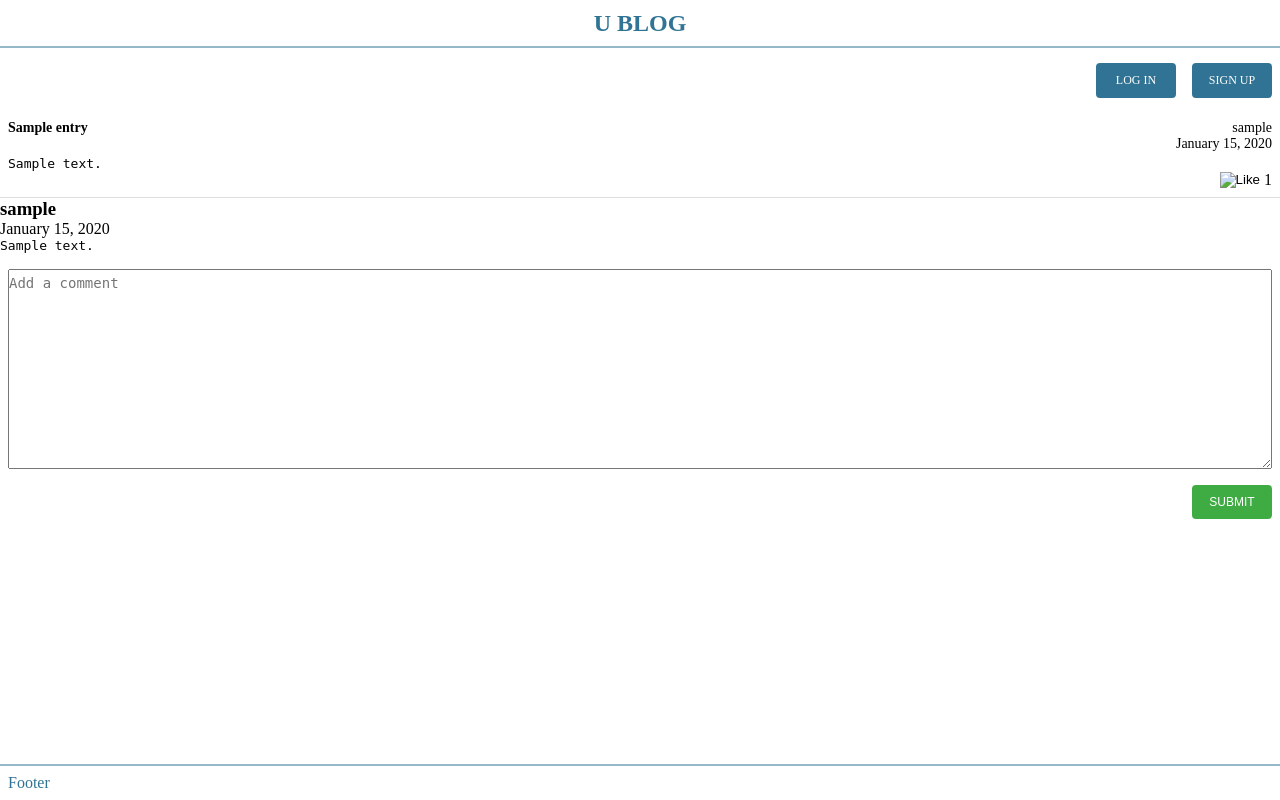
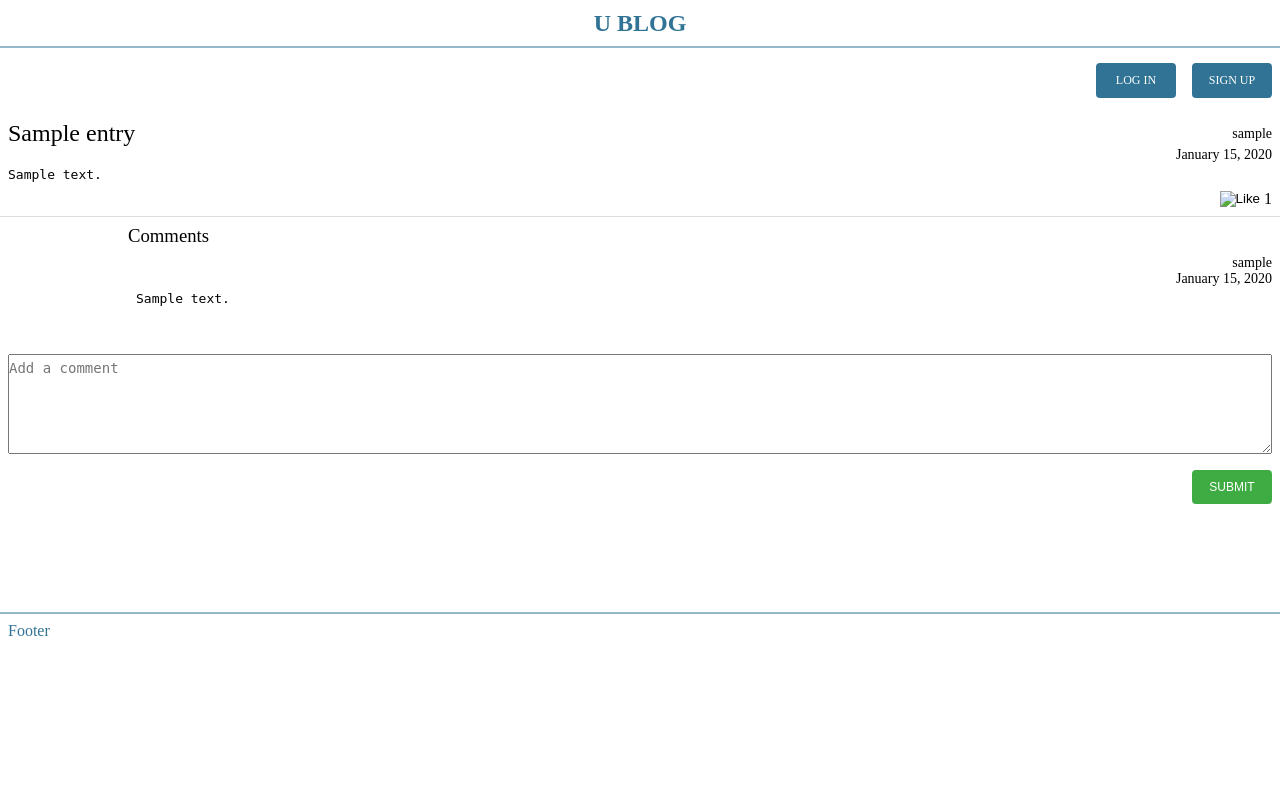
Before and after one commit to oscarchang1226/multi-user-blog, a Python web app: template templates/entry.html in a window 1280 px wide. Run offline with Jinja, Linux system fonts and the light colour scheme; the template is opened without the code that fills it: most values are stand-ins (such as "Sample title", 1, 10 or a date in 2020).

Commit message:
more styling

```diff
--- a/css/index.css
+++ b/css/index.css
@@ -6,7 +6,7 @@
 }
 
 body {
-    height: 100vh;
+    height: 100%;
     width: 100%;
     display: flex;
     flex-direction: column;
@@ -77,7 +77,7 @@ nav {
     box-shadow: 2px 2px 5px 1px rgba(0,0,0, .4);
 }
 
-main, form, .entry_container {
+main, form, .container {
     display: flex;
     flex-direction: column;
 }
@@ -108,52 +108,53 @@ main {
     border-bottom: 1px solid rgba(0, 0, 0, .13);
 }
 
-.entry_container {
+.container {
     padding: 8px;
 }
 
-.entry_header {
+.container_header {
     display: flex;
     flex-wrap: wrap;
     margin-bottom: 4px;
 }
 
-.entry_header h2 {
+.container_header h2 {
     width: 70%;
-    font-size: 14px;
+    font-weight: 100;
 }
 
-.entry_author {
+.author {
     width: 30%;
     margin: auto 0px;
     text-align: right;
     font-size: 14px;
 }
 
-.entry_created {
+.created {
     width: 100%;
     text-align: right;
     font-size: 14px;
 }
 
-.entry_content {
+.container_content {
     max-height: 30vh;
     font-family: monospace;
+    margin-bottom: 8px;
 }
 
-.entry_footer {
+.container_footer {
     display: flex;
 }
 
-.entry_footer input {
+.container_footer input {
     margin: auto 4px auto 4px;
 }
 
-.entry_footer input:first-child {
+.container_footer input:first-child {
     margin: auto 4px auto auto;
 }
 
-.entry_footer span {
+.container_footer span {
     margin: auto 0;
 }
 
@@ -169,6 +170,7 @@ main {
 }
 
 .main_form label {
+    width: 100%;
     display: flex;
     flex-direction: column;
     margin-bottom: 8px;
@@ -191,10 +193,40 @@ main {
 .main_form label textarea {
     width: 100%;
     max-width: 100%;
-    height: 200px;
-    max-height: 200px;
+    height: 100px;
+    max-height: 100px;
     font-size: 14px;
     line-height: 27px;
+}
+
+.main_form .author {
+    width: 100%;
+}
+
+.main_form .container {
+    padding: 0px;
+}
+
+.comments {
+    width: 90%;
+    margin: 8px 0px 8px auto;
+}
+
+.comments h3 {
+    font-weight: 100;
+}
+
+.comments .author {
+    width: 100%;
+}
+
+.comments form {
+    border-bottom: 1px solid rgba(0, 0, 0, .13);
+    margin-bottom: 8px;
+}
+
+.comments form:last-of-type {
+    border: none;
 }
 
 input[type=submit] {
--- a/templates/entry.html
+++ b/templates/entry.html
@@ -3,9 +3,18 @@
 {% block content %}
     <main>
         {% if entry %}
-            <form method="post" class="entry_form">
-                <div class="entry_container">
-                    <div class="entry_header">
+            <form method="post"
+                {% if edit_entry %}
+                    class="main_form"
+                {% else %}
+                    class="entry_form"
+                {% endif %}
+            >
+                {% if edit_entry %}
+                    <h2 class="form_edit_header">Edit Entry</h2>
+                {% endif %}
+                <div class="container">
+                    <div class="container_header">
                         {% if current_user.key().id() == entry.user.key().id() and edit_entry %}
                             <div class="error">
                                 {% if entry_invalid %}
@@ -19,8 +28,8 @@
                         {% else %}
                             <h2>{{entry.subject}}</h2>
                         {% endif %}
-                        <span class="entry_author">{{entry.user.username}}</span>
-                        <span class="entry_created">{{entry.created.strftime("%B %d, %Y")}}</span>
+                        <span class="author">{{entry.user.username}}</span>
+                        <span class="created">{{entry.created.strftime("%B %d, %Y")}}</span>
                     </div>
                     {% if current_user.key().id() == entry.user.key().id() and edit_entry %}
                         <label>
@@ -28,9 +37,9 @@
                             <textarea name="content">{{entry.content}}</textarea>
                         </label>
                     {% else %}
-                        <pre class="entry_content">{{entry.content}}</pre>
+                        <pre class="container_content">{{entry.content}}</pre>
                     {% endif %}
-                    <div class="entry_footer">
+                    <div class="container_footer">
                         {% if not edit_entry %}
                             {% if entry.user.key().id() != current_user.key().id() %}
                                 {% if current_user.key() in entry.liked_by %}
@@ -56,37 +65,43 @@
                     </div>
                 </div>
             </form>
+                <div class="comments">
+                    <h3>Comments</h3>
                     {% for comment in entry_comments %}
-                    <form method="post">
-                        <div class="comment_container">
-                            <div class="comment_header">
+                        <form method="post" class="main_form">
+                            <div class="container">
+                                <div class="container_header">
                                     <div class="error">
                                         {% if comment_invalid %}
                                             <span>Comment invalid.</span>
                                         {% endif %}
                                     </div>
-                                <h3>{{comment.user.username}}</h3>
-                                <span>{{comment.created.strftime("%B %d, %Y")}}</span>
+                                    <span class="author">{{comment.user.username}}</span>
+                                    <span class="created">{{comment.created.strftime("%B %d, %Y")}}</span>
                                 </div>
-                            {% if edit_comment %}
-                                <textarea class="comment_content" name="comment_content">{{comment.content}}</textarea>
+                                {% if edit_comment and (comment.key().id() == comment_id) %}
+                                    <label class="container_content">
+                                        <textarea name="comment_content">{{comment.content}}</textarea>
+                                    </label>
                                 {% else %}
-                                <pre class="comment_content">{{comment.content}}</pre>
+                                    <pre class="container_content">{{comment.content}}</pre>
+                                {% endif %}
+                                {% if current_user.key().id() == comment.user.key().id() %}
+                                    <div class="container_footer">
+                                        {% if edit_comment and (comment.key().id() == comment_id) %}
+                                            <input type="image" name="save_comment" value="Save"/>
+                                            <input type="image" name="delete_comment" value="Delete"/>
+                                        {% else %}
+                                            <input type="image" name="edit_comment" value="Edit"/>
+                                        {% endif %}
+                                        <input type="hidden" name="comment_id" value="{{comment.key().id()}}"/>
+                                    </div>
                                 {% endif %}
                             </div>
-                        <input type="hidden" name="comment_id" value="{{comment.key().id()}}"/>
-                        {% if current_user.key().id() == comment.user.key().id() %}
-                            <div class="form_buttons">
-                                {% if edit_comment and (comment.key().id() == comment_id) %}
-                                    <input type="submit" name="save_comment" value="Save"/>
-                                    <input type="submit" name="delete_comment" value="Delete"/>
-                                {% else %}
-                                    <input type="submit" name="edit_comment" value="Edit"/>
-                                {% endif %}
-                            </div>
-                        {% endif %}
                         </form>
                     {% endfor %}
+                </div>
+                {% if not (edit_comment or edit_entry) %}
                     <form method="post" class="main_form">
                         <div class="error">
                             {% if new_comment_invalid %}
@@ -98,6 +113,7 @@
                         </label>
                         <input type="submit" name="add_comment" value="Submit"/>
                     </form>
+                {% endif %}
         {% else %}
             <div class="block_message">
                 <span>Post Not Found</span>
```
Also changed, not shown: templates/blog.html (+7 -7 lines), 1 other file. Lines whose indentation alone changed are shown as unchanged.
